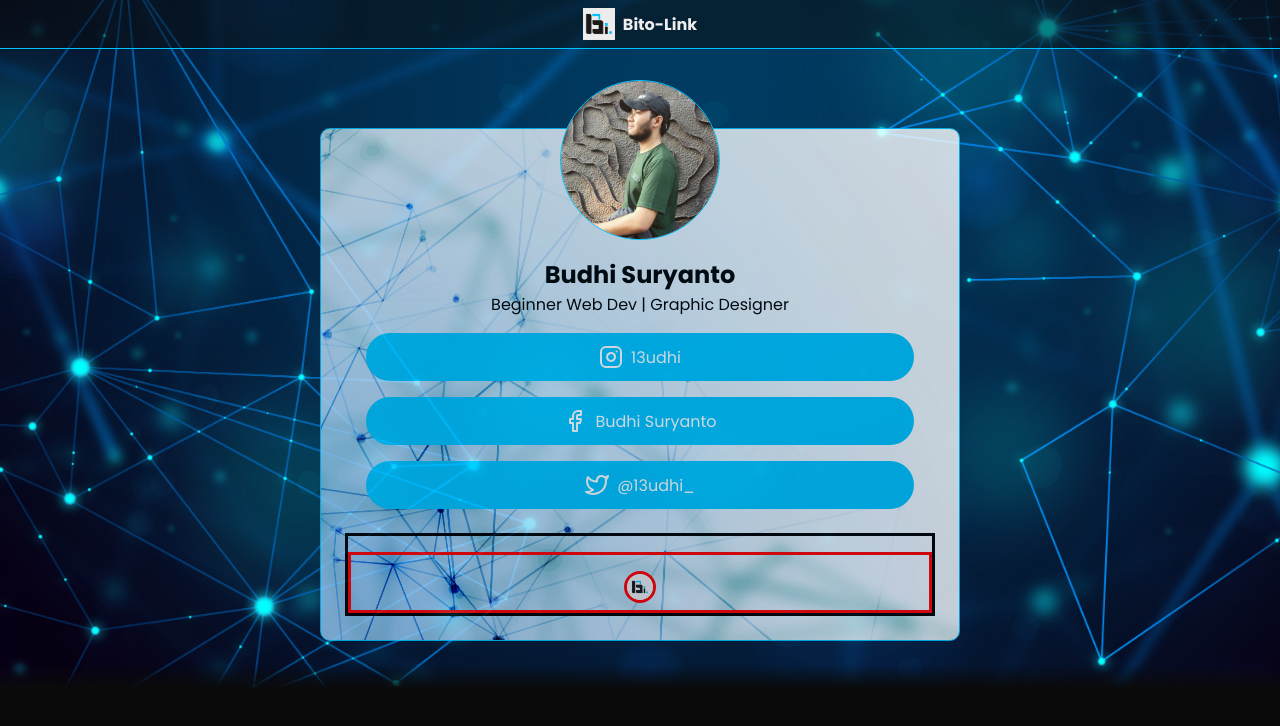
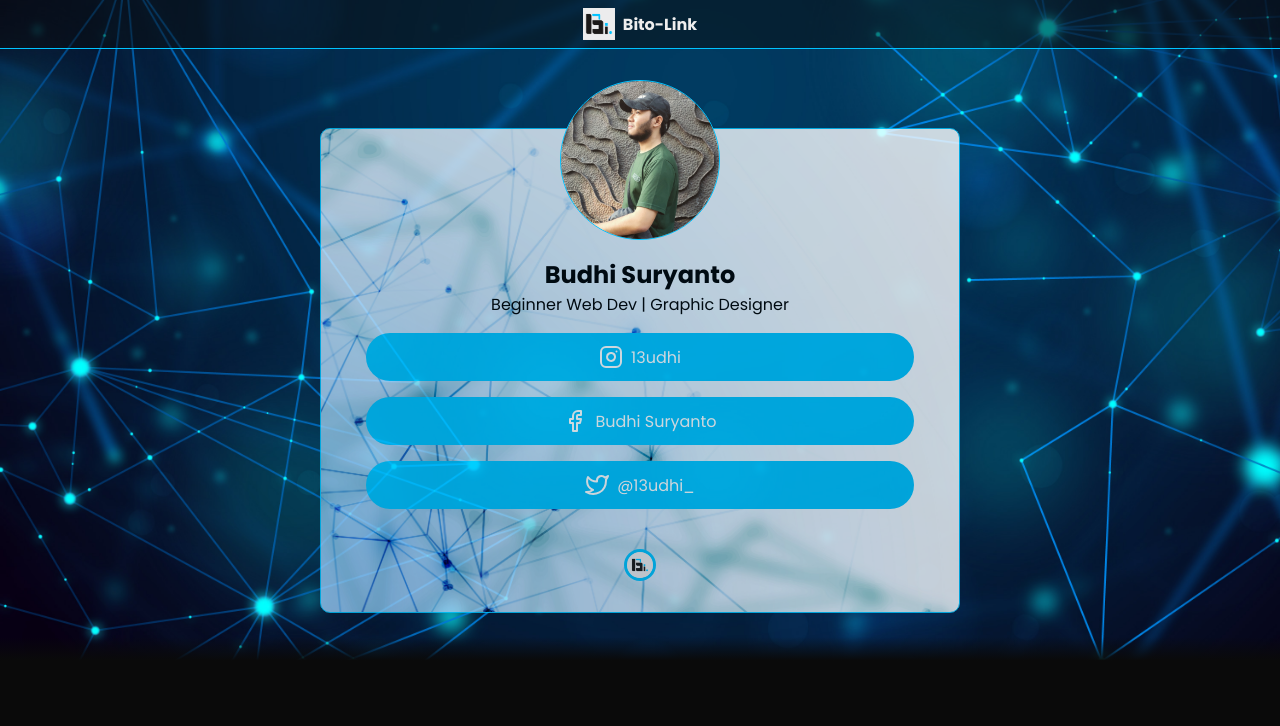
Before and after one commit to 13udhi/weblink-BITO, a plain HTML site: page index.html in a window 1280 px wide. Drawn offline with nearby package versions, Linux system fonts and the light colour scheme.

Commit message:
hapus border footer

```diff
--- a/style.css
+++ b/style.css
@@ -120,12 +120,10 @@ body {
 }
 .footer {
     margin: 1.5rem;
-    border: black solid 3px;
 }
 .footer .footer-logo {
     margin-top: 1rem;
     position: relative;
-    border: red solid 3px;
 }
 .footer img {
     text-align: center;
```
